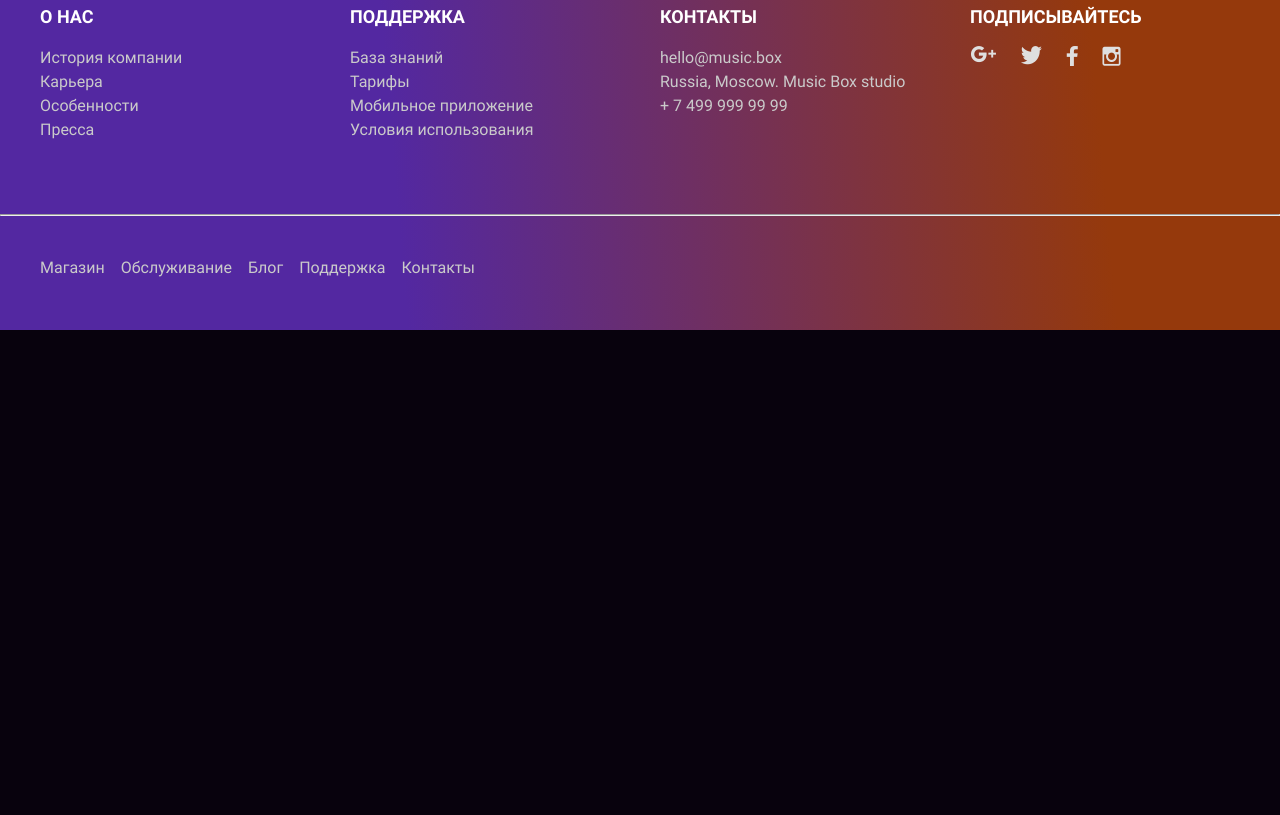
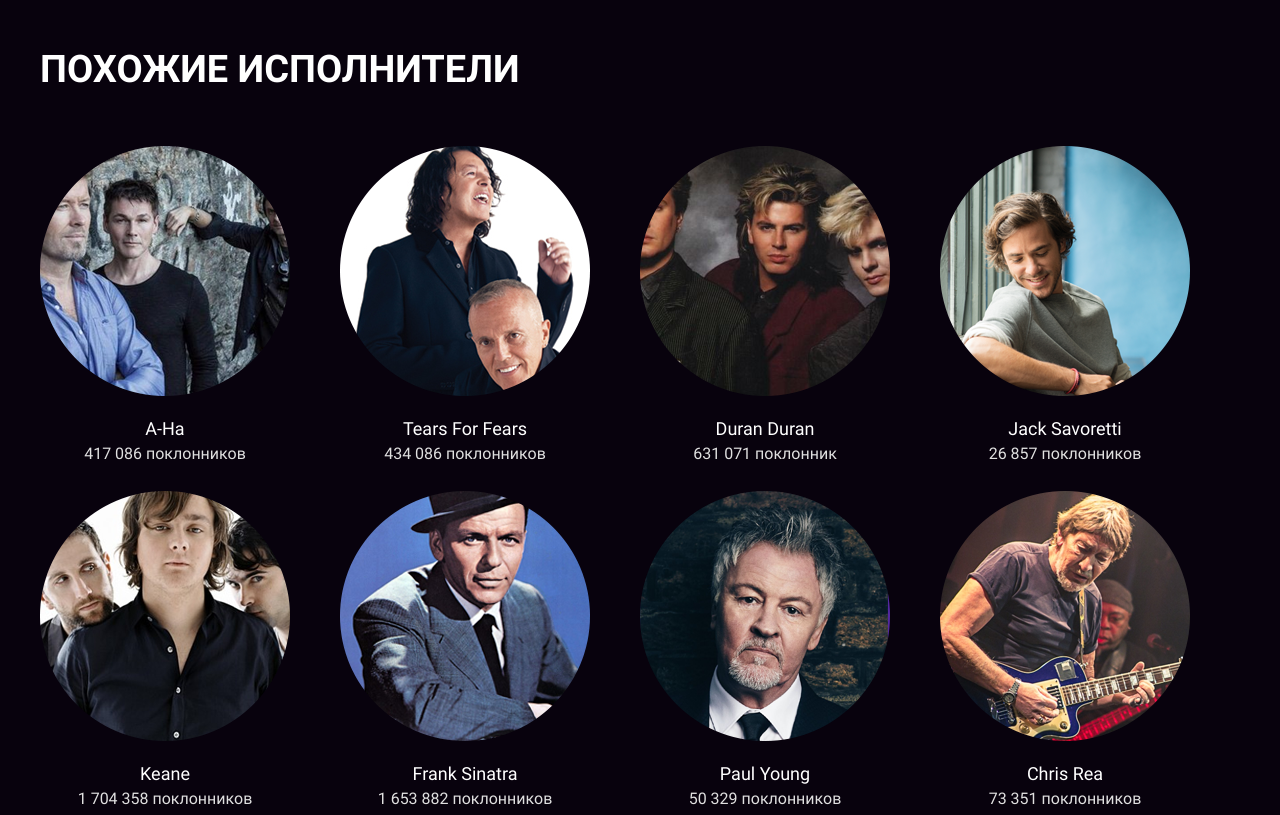
Before and after one commit to valynka/layout-designer-project-56, a website: page src/artist.html in a window 1280 px wide. Shown: the part 2067-2882 px from the top of the page. Before the commit the page ends 2397 px from the top, so only its background shows below. Drawn offline with Linux system fonts and the light colour scheme.

Commit message:
added similar section

```diff
--- a/src/artist.html
+++ b/src/artist.html
@@ -151,6 +151,66 @@
         </div>
     </section>
 
+    <section id="page-similar" class="similar-section container">
+        <h2 class="text-white">Похожие исполнители</h2>
+          <div class="similar-item">
+            <img src="images/A-ha.png" alt="A-ha">
+            <div class="similar-info ta-center">
+                <h3 class="text-white">A-Ha</h3>
+                <div class="text-grey">417 086 поклонников</div>
+            </div>
+          </div>
+          <div class="similar-item">
+            <img src="images/Tears for Fears.png" alt="Tears For Fears">
+            <div class="similar-info ta-center">
+                <h3 class="text-white">Tears For Fears</h3>
+                <div class="text-grey">434 086 поклонников</div>
+            </div>
+          </div>
+          <div class="similar-item">
+            <img src="images/Duran Duran.png" alt="Duran Duran">
+            <div class="similar-info ta-center">
+                <h3 class="text-white">Duran Duran</h3>
+                <div class="text-grey">631 071 поклонник</div>
+            </div>
+          </div>
+          <div class="similar-item">
+            <img src="images/Jack Savoretti.png" alt="Jack Savoretti">
+            <div class="similar-info ta-center">
+                <h3 class="text-white">Jack Savoretti</h3>
+                <div class="text-grey">26 857 поклонников</div>
+            </div>
+          </div>
+          <div class="similar-item">
+            <img src="images/Keane.png" alt="Keane">
+            <div class="similar-info ta-center">
+                <h3 class="text-white">Keane</h3>
+                <div class="text-grey">1 704 358 поклонников</div>
+            </div>
+          </div>
+          <div class="similar-item">
+            <img src="images/Frank Sinatra.png" alt="Frank Sinatra">
+            <div class="similar-info ta-center">
+                <h3 class="text-white">Frank Sinatra</h3>
+                <div class="text-grey">1 653 882 поклонников</div>
+            </div>
+          </div>
+          <div class="similar-item">
+            <img src="images/Paul Young.png" alt="Paul Young">
+            <div class="similar-info ta-center">
+                <h3 class="text-white">Paul Young</h3>
+                <div class="text-grey">50 329 поклонников</div>
+            </div>
+          </div>
+          <div class="similar-item">
+            <img src="images/Chris Rea.png" alt="Chris Rea">
+            <div class="similar-info ta-center">
+                <h3 class="text-white">Chris Rea</h3>
+                <div class="text-grey">73 351 поклонников</div>
+            </div>
+          </div>
+    </section>
+
     <footer>
         <div class="footer-top">
             <div class="about">
--- a/src/scss/app.scss
+++ b/src/scss/app.scss
@@ -19,3 +19,5 @@
 @import "blocks/popular-tracks";
 
 @import "blocks/discography";
+
+@import "blocks/similar-section";
--- /dev/null
+++ b/src/scss/blocks/_similar-section.scss
@@ -0,0 +1,28 @@
+@import "components/similar-item";
+
+.similar-section {
+
+	display: grid;
+	grid-template-columns: repeat(4, 250px);
+
+	gap: 25px 50px;
+	margin-bottom: 100px;
+	padding-top: 100px;
+
+	@media (max-width: 1210px) {
+		grid-template-columns: repeat(3, 250px);
+	}
+
+	@media (max-width: $md-width) {
+		grid-template-columns: repeat(2, 250px);
+	}
+
+	@media (max-width: 600px) {
+		grid-template-columns: repeat(2, 139px);
+	}
+
+	h2 {
+		grid-column: 1/-1;
+		margin-bottom: 23px;
+	}
+}
--- /dev/null
+++ b/src/scss/blocks/components/_similar-item.scss
@@ -0,0 +1,20 @@
+.similar-item {
+    img {
+        width: 250px;
+        height: 250px;
+        margin-bottom: 12px;
+
+        @media (max-width: 600px) {
+            width: 137px;
+            height: 137px;
+        }
+    }
+
+}
+
+.similar-info {
+    h3 {
+        font-size: 18px;
+        line-height: 27px;
+    }
+}
```
Also changed, not shown: src/css/app.css, 1 other file.
